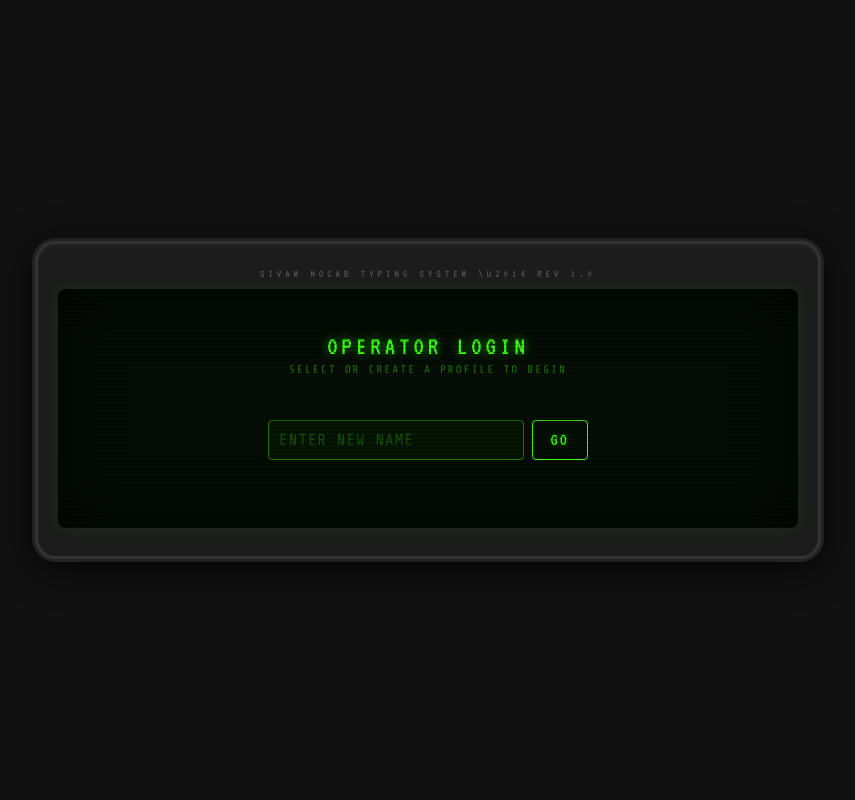
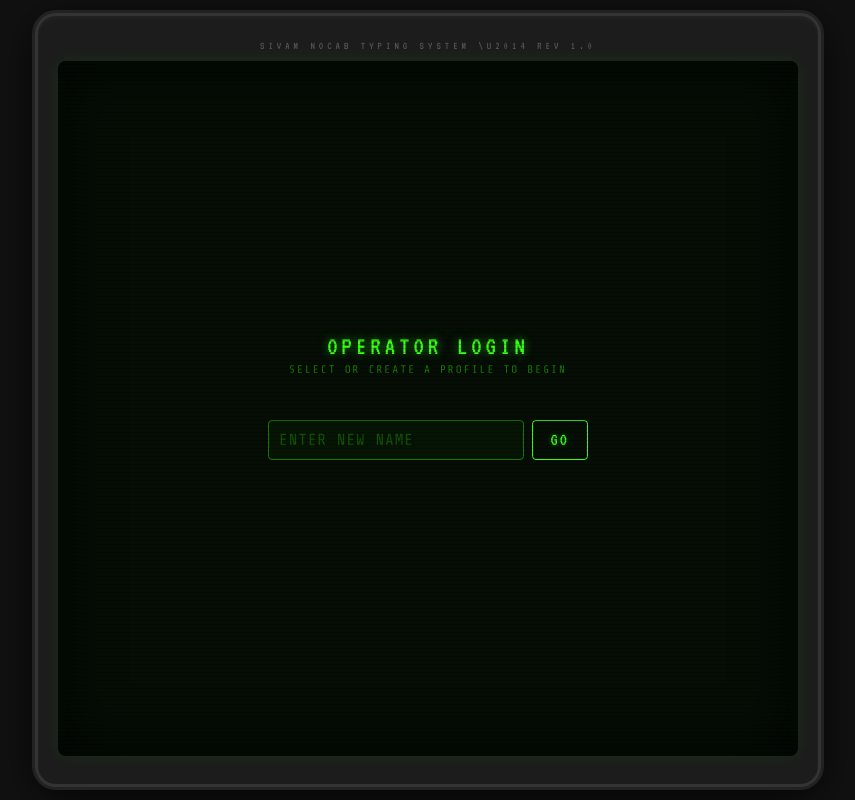
Before and after one commit to augustineiacopelli/appaday-036-sivam-nocab, a plain HTML site: page index.html in a window 1280 px wide. Shown: the whole page, without its empty margins (212-1067 px from the left). Drawn offline with nearby package versions, Linux system fonts and the light colour scheme.

Commit message:
Adjust height properties in index.html

```diff
--- a/index.html
+++ b/index.html
@@ -20,15 +20,20 @@
     --text:    #39ff14;
   }
 
+  html, body {
+    height: 100%;
+  }
+
   body {
     background: #111;
-    min-height: 100dvh;
+    height: 100dvh;
     display: flex;
     flex-direction: column;
     align-items: center;
     justify-content: center;
     font-family: 'Share Tech Mono', monospace;
     padding: 16px;
+    overflow: hidden;
   }
 
   /* CRT BEZEL */
@@ -44,7 +49,6 @@
     width: 100%;
     max-width: 780px;
     height: 100%;
-    max-height: calc(100dvh - 32px);
     display: flex;
     flex-direction: column;
     position: relative;
```
